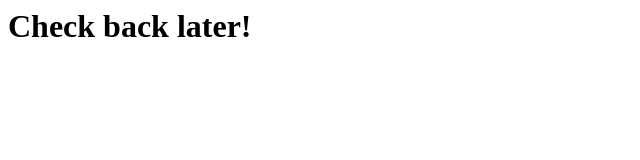
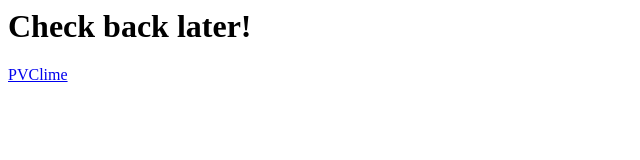
Before and after one commit to kanjiowl/kanjiowl.github.io, a plain HTML site: page index.html in a window 1280 px wide. Shown: the full height of the page, 0-640 px from the left. Drawn offline with Linux system fonts and the light colour scheme.

Commit message:
Update index.html

```diff
--- a/index.html
+++ b/index.html
@@ -1 +1,3 @@
 <h1> Check back later! </h1>
+
+ <a href="pvclime/demo.html" title="PVClime">PVClime</a>
```
